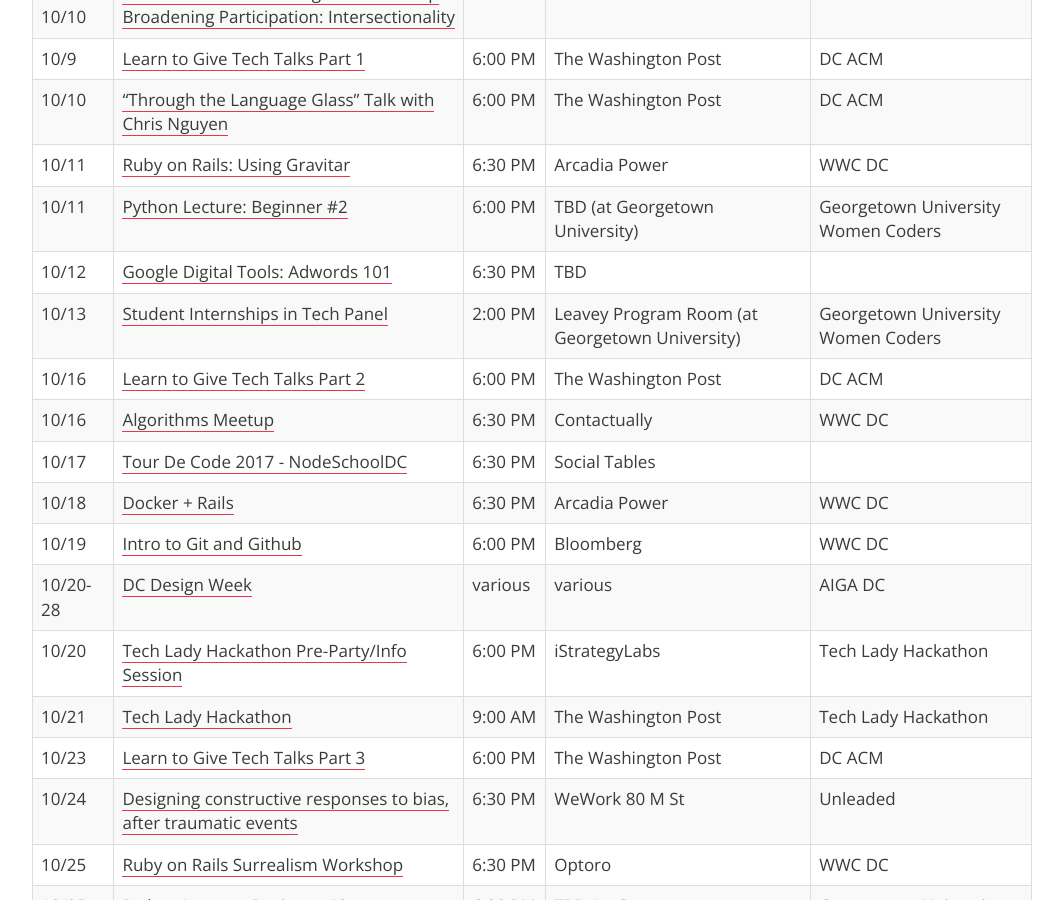
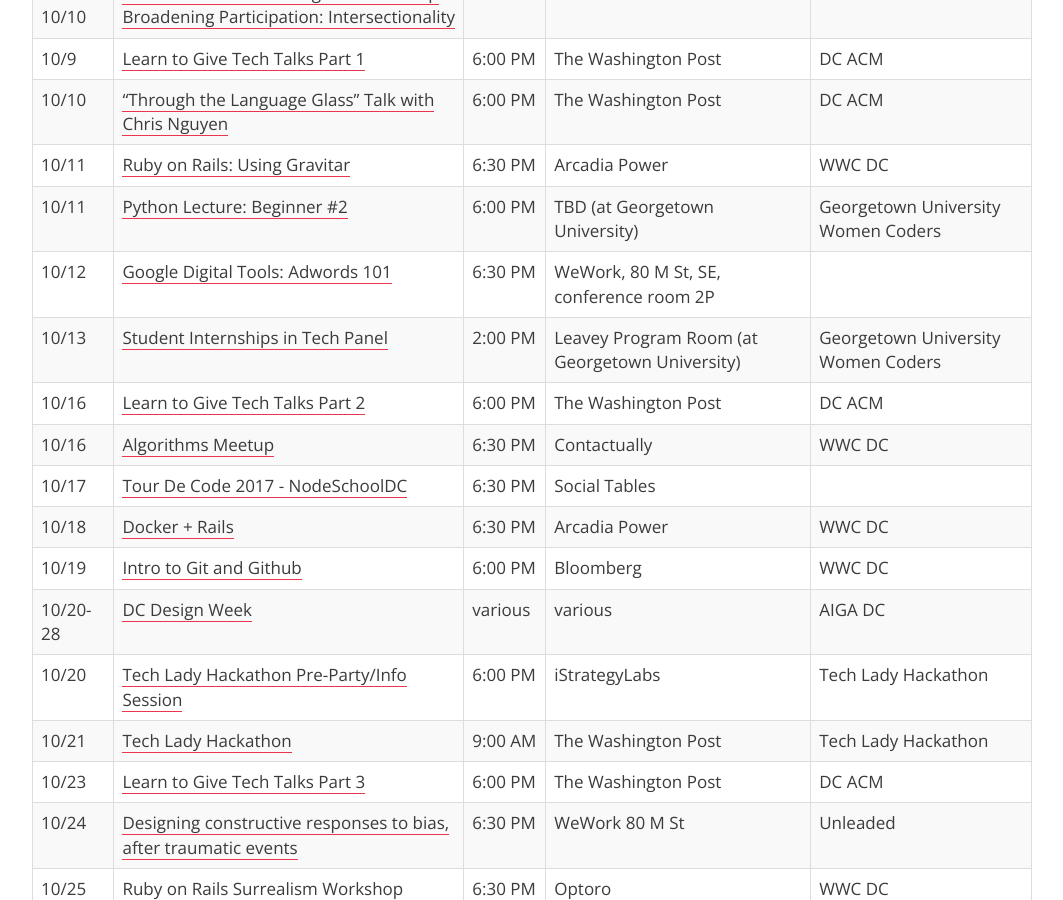
Before and after one commit to dcfemtech/dcfemtech.github.io, a Jekyll site: the page built from _events/tourdecode-2017.markdown, in a window 1280 px wide and 900 px high, scrolled down 1264 px. Shown: the whole window, without its empty margins (108-1171 px from the left). Built offline with Jekyll 4.4.1, drawn with Linux system fonts in a browser that asks for light colours.

Commit message:
Update tdc calendar

```diff
--- a/_events/tourdecode-2017.markdown
+++ b/_events/tourdecode-2017.markdown
@@ -36,7 +36,7 @@
 | 10/10 | ["Throu­gh the Language Glass"­ Talk with Chris Nguyen](https://www.meetup.com/ACM-DC/events/242954315/) | 6:00 PM | The Washington Post | DC ACM |
 | 10/11 | [Ruby on Rails: Using Gravitar](https://www.meetup.com/Women-Who-Code-DC/events/243597140/) | 6:30 PM | Arcadia Power | WWC DC |
 | 10/11 | [Python Lecture: Beginner #2](http://guwecode.georgetown.domains/event/python-lecture-beginner-2/) | 6:00 PM | TBD (at Georgetown University) | Georgetown University Women Coders |
-| 10/12 | [Google Digital Tools: Adwords 101]() | 6:30 PM | TBD |
+| 10/12 | [Google Digital Tools: Adwords 101]() | 6:30 PM | WeWork, 80 M St, SE, conference room 2P |
 | 10/13 | [Student Internships in Tech Panel](http://guwecode.georgetown.domains/event/student-internships-in-tech-panel/) | 2:00 PM | Leavey Program Room (at Georgetown University) | Georgetown University Women Coders |
 | 10/16 | [Learn to Give Tech Talks Part 2](https://www.meetup.com/ACM-DC/events/242954241/) | 6:00 PM | The Washington Post | DC ACM |
 | 10/16 | [Algorithms Meetup](https://www.meetup.com/Women-Who-Code-DC/events/243752004/) | 6:30 PM | Contactually | WWC DC |
```
